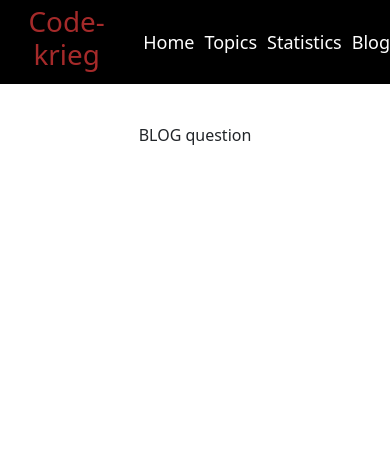
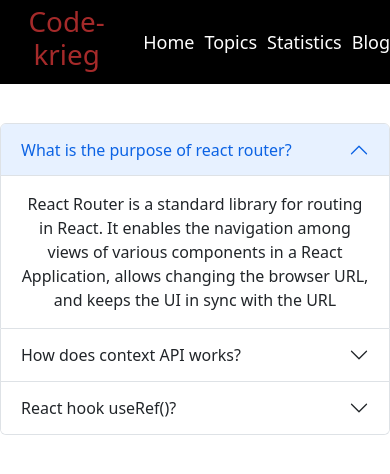
Before and after one commit to mahmudaakterdisa/Coding_Skill_checker, a React (Create React App) app: page /blog in a window 390 px wide. Shown: the top 474 px of the page. Built offline with nearby package versions, Linux system fonts and the light colour scheme.

Commit message:
chart responsive and toast adding toast done

```diff
--- a/package.json
+++ b/package.json
@@ -13,9 +13,11 @@
     "heroicons-react": "^1.4.1",
     "react": "^18.2.0",
     "react-bootstrap": "^2.5.0",
+    "react-bootstrap-accordion": "^1.0.0",
     "react-dom": "^18.2.0",
     "react-router-dom": "^6.4.2",
     "react-scripts": "5.0.1",
+    "react-toastify": "^9.0.8",
     "recharts": "^2.1.14",
     "web-vitals": "^2.1.4"
   },
--- a/src/Component/Blog/Blog.js
+++ b/src/Component/Blog/Blog.js
@@ -1,10 +1,34 @@
 import React from 'react';
+import Accordion from 'react-bootstrap/Accordion';
+
+
+
+
 
 const Blog = () => {
     return (
-        <div>
-            <p>BLOG question</p>
-        </div>
+        <Accordion defaultActiveKey="0">
+            <Accordion.Item eventKey="0">
+                <Accordion.Header> What is the purpose of react router?</Accordion.Header>
+                <Accordion.Body>
+                    React Router is a standard library for routing in React. It enables the navigation among views of various components in a React Application, allows changing the browser URL, and keeps the UI in sync with the URL
+                </Accordion.Body>
+            </Accordion.Item>
+            <Accordion.Item eventKey="1">
+                <Accordion.Header>How does context API works?</Accordion.Header>
+                <Accordion.Body>
+                    The React Context API is a way for a React app to effectively produce global variables that can be passed around. This is the alternative to "prop drilling" or moving props from grandparent to child to parent, and so on. Context is also touted as an easier, lighter approach to state management using Redux.
+                </Accordion.Body>
+            </Accordion.Item>
+
+
+            <Accordion.Item eventKey="2">
+                <Accordion.Header> React hook useRef()?</Accordion.Header>
+                <Accordion.Body>
+                    The useRef Hook allows you to persist values between renders.It can be used to store a mutable value that does not cause a re-render when updated.It can be used to access a DOM element directly.
+                </Accordion.Body>
+            </Accordion.Item>
+        </Accordion>
     );
 };
 
--- a/src/Component/Option/Option.js
+++ b/src/Component/Option/Option.js
@@ -1,4 +1,6 @@
 import React from 'react';
+import { ToastContainer, toast } from 'react-toastify';
+import 'react-toastify/dist/ReactToastify.css';
 import './Option.css'
 
 const Option = ({ option, showanswer }) => {
@@ -8,6 +10,7 @@ const Option = ({ option, showanswer }) => {
         <div className='option-container'>
 
             <input onClick={() => { showanswer(option) }} type="radio" id="vehicle1" name="vehicle1" value="Bike" />
+            <ToastContainer />
             <label for="vehicle1"> <h5 className='option-style'>{option}</h5></label><br></br>
         </div>
     );
--- a/src/Component/Quiz/Quiz.js
+++ b/src/Component/Quiz/Quiz.js
@@ -2,11 +2,13 @@ import React from 'react';
 import ReactDOM from 'react-dom'
 import { FontAwesomeIcon } from '@fortawesome/react-fontawesome'
 import { faEye } from '@fortawesome/free-solid-svg-icons'
+import { ToastContainer, toast } from 'react-toastify';
+import 'react-toastify/dist/ReactToastify.css';
 import Option from '../Option/Option';
 import './Quiz.css'
 
 const Quiz = ({ question }) => {
-    // console.log(question);
+
 
     const showanswer = (correctAnswer) => {
         const correctResult = question.correctAnswer;
@@ -14,10 +16,13 @@ const Quiz = ({ question }) => {
 
         if (correctResult === correctAnswer) {
 
-            alert("Good job!")
+
+            toast("Good job!")
         }
         else {
-            alert("Incorrect answer!")
+
+            toast("Incorrect answer!")
+
         }
 
     }
--- /dev/null
+++ b/src/Component/Statistics/Statistics.css
@@ -0,0 +1,11 @@
+.chart-container {
+    width: 800px;
+    height: 400px;
+    margin-left: 20%;
+
+}
+
+.barChart-container {
+    width: 100%;
+    height: 100%;
+}
--- a/src/Component/Statistics/Statistics.js
+++ b/src/Component/Statistics/Statistics.js
@@ -2,25 +2,33 @@ import React from 'react';
 import { useLoaderData } from 'react-router-dom';
 
 import { BarChart, Bar, Cell, XAxis, YAxis, CartesianGrid, Tooltip, Legend, ResponsiveContainer } from 'recharts';
+import './Statistics.css';
 
 const Statistics = () => {
     const chart = useLoaderData();
     console.log(chart.data)
 
     return (
-        <div>
-            {/* <ResponsiveContainer width="100%" height="100%">
-                <BarChart width={1000} height={400} data={chart.data}>
-                    <Bar dataKey="total" fill="#8884d8" />
-                </BarChart>
-            </ResponsiveContainer> */}
 
-            <BarChart width={1000} height={500} data={chart.data}>
+        <div className='chart-container'>
+            <div className='barChart-container'>
+                <ResponsiveContainer>
+                    <BarChart data={chart.data}>
+                        <Bar dataKey="total" fill="#006400" />
+                        <XAxis dataKey="name" />
+                        <YAxis />
+                        <Tooltip></Tooltip>
+                    </BarChart>
+                </ResponsiveContainer>
+            </div>
+
+
+            {/* <BarChart width={1000} height={500} data={chart.data}>
                 <Bar dataKey="total" fill="#006400" />
                 <XAxis dataKey="name" />
                 <YAxis />
                 <Tooltip></Tooltip>
-            </BarChart>
+            </BarChart> */}
 
 
         </div>
```
Also changed, not shown: 1 other file (tests, documents, lock files or other folders).
